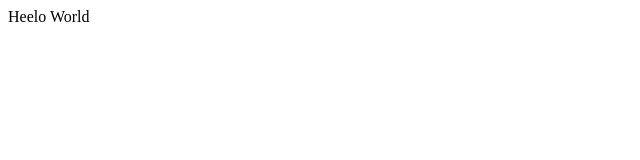
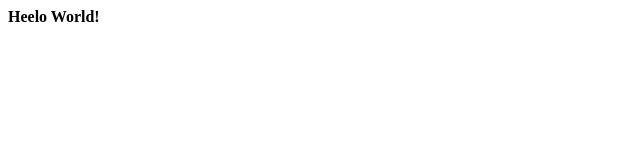
Before and after one commit to Saad123u/Learn-html-CSS, a plain HTML site: page heading.html in a window 1280 px wide. Shown: the full height of the page, 0-640 px from the left. Drawn offline with Linux system fonts and the light colour scheme.

Commit message:
Rename the index.html to heading.html and add code of heading tag

```diff
--- a/index.html
+++ b/heading.html
@@ -6,6 +6,6 @@
     <title>Document</title>
 </head>
 <body>
-    Heelo World
+    <b>Heelo World!</b>
 </body>
 </html>
```
